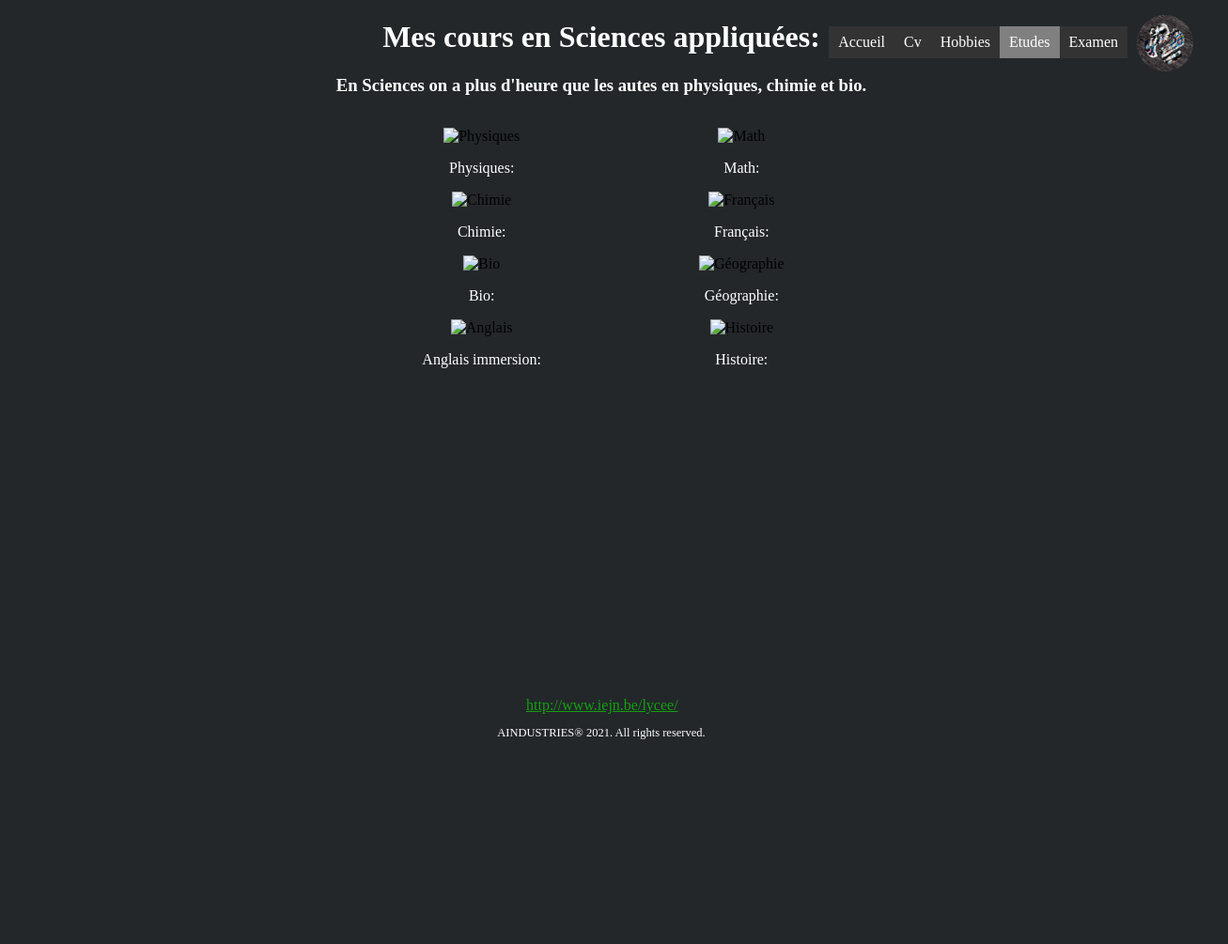
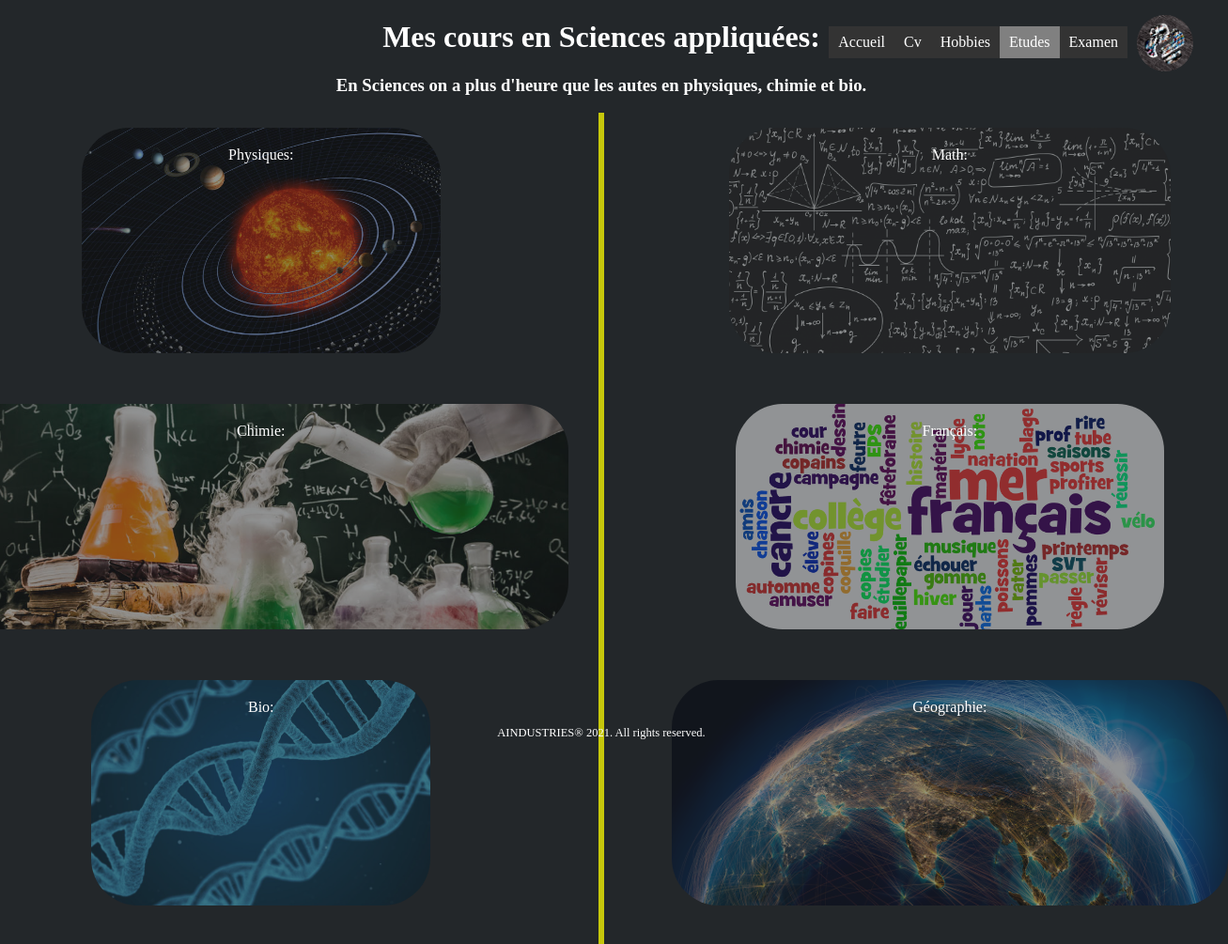
Before and after one commit to A-INDUSTRIES/School-HTML-Project, a plain HTML site: page st.html in a window 1280 px wide. Shown: the top 1005 px of the page at 94% size, 1307 px wide, since content can reach past the window. Before the commit the page ends 800 px from the top, so only its background shows below. Drawn offline with Linux system fonts and the light colour scheme; a web font is replaced by a local one.

Commit message:
derefgtyh

```diff
--- a/st.css
+++ b/st.css
@@ -61,7 +61,7 @@ body{
 }
 
 .footer {
-    position: absolute;
+    position: fixed;
     bottom: 0px;
     left: 0;
     width: 100%;
@@ -72,16 +72,22 @@ body{
 
 .left-div {
     position: absolute;
-    right: 55%;
+    right: 50%;
     top: 120px;
     text-align: center;
+    border-style: none solid none none;
+    border-color: rgba(255, 255, 0, 0.74);
+    padding-right: 2.5%;
 }
 
 .right-div {
     position: absolute;
-    left: 55%;
+    left: 50%;
     top: 120px;
     text-align: center;
+    border-style: none none none solid;
+    border-color: rgba(255, 255, 0, 0.74);
+    padding-left: 2.5%;
 }
 
 .tp-div {
@@ -95,14 +101,18 @@ body{
 }
 
 .btm-div {
-    position: absolute;
+    position: relative;
     width: 100px;
-    left: 50%;
-    right: 25%;
-    margin-left: -80px;
-    bottom: 40px;
+    left: -57%;
+    right: -25%;
+    top: -80px;
     text-align: center;
-    color: rgb(18, 161, 13);
+    color: rgb(0, 26, 112);
+    background-color: rgb(0, 0, 0);
+    border-color: dimgrey;
+    border-style: solid;
+    border-radius: 10px;
+    padding: 5px;
 }
 
 h1 {
@@ -115,11 +125,20 @@ h3 {
     color: white;
 }
 
-p {
+.p {
     font-family: "Barlow Condensed";
     color: white;
+    position: relative;
+    top: -30vh;
+    font-size: 2vh;
 }
 
 ul {
     list-style-type:none;
 }
+
+.img {
+    height: 30vh;
+    border-radius: 50px;
+    opacity: 50%;
+}
--- a/st.html
+++ b/st.html
@@ -15,44 +15,44 @@
         <div class="left-div">
             <ul>
                 <li>
-                    <img src="" alt="Physiques">
-                    <p>Physiques:<br></p>
+                    <img class="img" src="physiques.jpg" alt="Physiques">
+                    <p class="p">Physiques:<br></p>
                 </li>
                 <li>
-                    <img src="" alt="Chimie">
-                    <p>Chimie:<br></p>
+                    <img class="img" src="chimie.jpg" alt="Chimie">
+                    <p class="p">Chimie:<br></p>
                 </li>
                 <li>
-                    <img src="" alt="Bio">
-                    <p>Bio:<br></p>
+                    <img class="img" src="bio.jpg" alt="Bio">
+                    <p class="p">Bio:<br></p>
                 </li>
                 <li>
-                    <img src="" alt="Anglais">
-                    <p>Anglais immersion:<br></p>
+                    <img class="img" src="eld.jpg" alt="Anglais">
+                    <p class="p">Anglais immersion:<br></p>
                 </li>
             </ul>
         </div>
         <div class="right-div">
             <ul>
                 <li>
-                    <img src="" alt="Math">
-                    <p>Math:<br></p>
+                    <img class="img" src="math.jpg" alt="Math">
+                    <p class="p">Math:<br></p>
                 </li>
                 <li>
-                    <img src="" alt="Français">
-                    <p>Français:<br></p>
+                    <img class="img" src="fr.png" alt="Français">
+                    <p class="p">Français:<br></p>
                 </li>
                 <li>
-                    <img src="" alt="Géographie">
-                    <p>Géographie:<br></p>
+                    <img class="img" src="geo.jpg" alt="Géographie">
+                    <p class="p">Géographie:<br></p>
                 </li>
                 <li>
-                    <img src="" alt="Histoire">
-                    <p>Histoire:<br></p>
+                    <img class="img" src="hist.jpg" alt="Histoire">
+                    <p class="p">Histoire:<br></p>
                 </li>
             </ul>
+            <a class="btm-div" href="http://www.iejn.be/lycee/">http://www.iejn.be/lycee/</a>
         </div>
-        <a class="btm-div" href="http://www.iejn.be/lycee/">http://www.iejn.be/lycee/</a>
         <div class="top-div">
             <img class="pp" src="pp.png" alt="Profile Picture.">
             <ul class="ul">
@@ -64,6 +64,6 @@
             </ul>
         </div>
         <div class="footer">
-            <p>AINDUSTRIES® 2021. All rights reserved.</p>
+            <p style="font-family: serif;">AINDUSTRIES® 2021. All rights reserved.</p>
         </div>
     </body>
```
